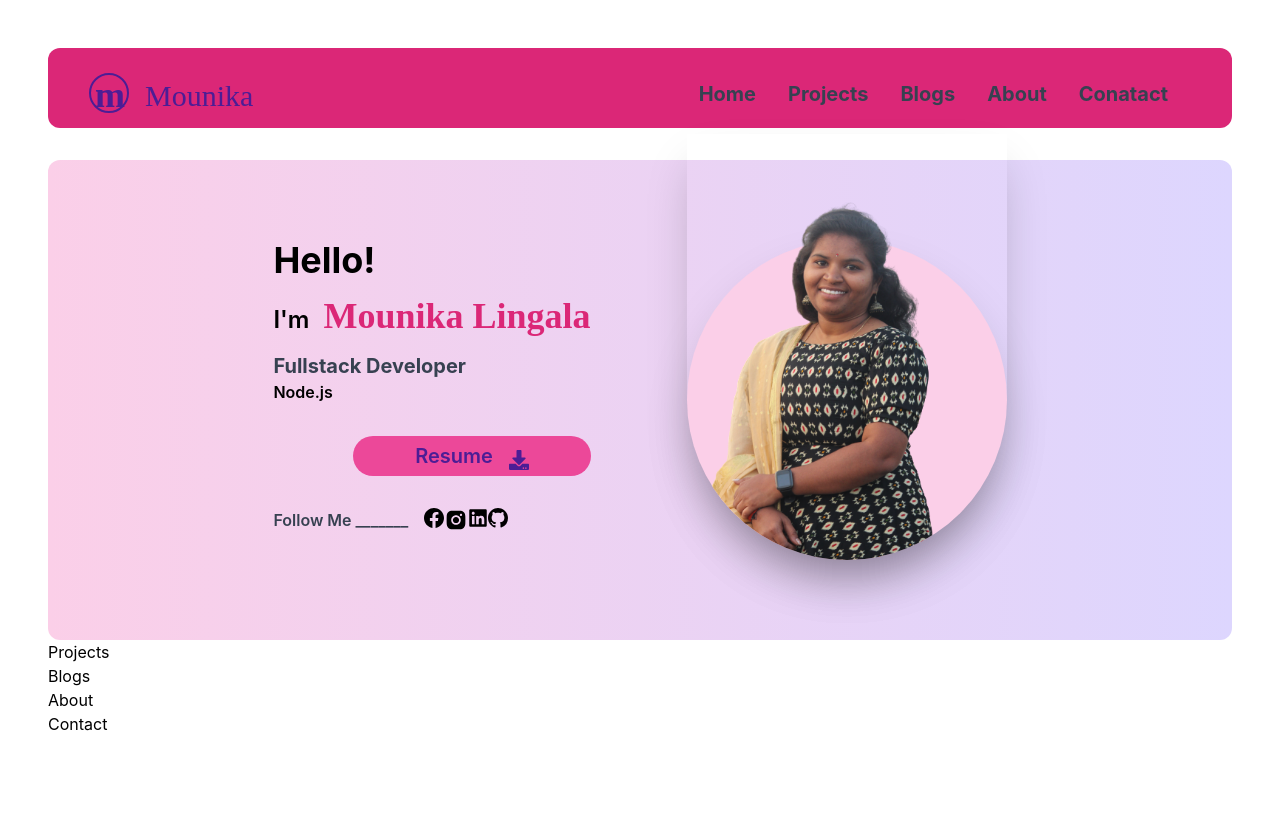
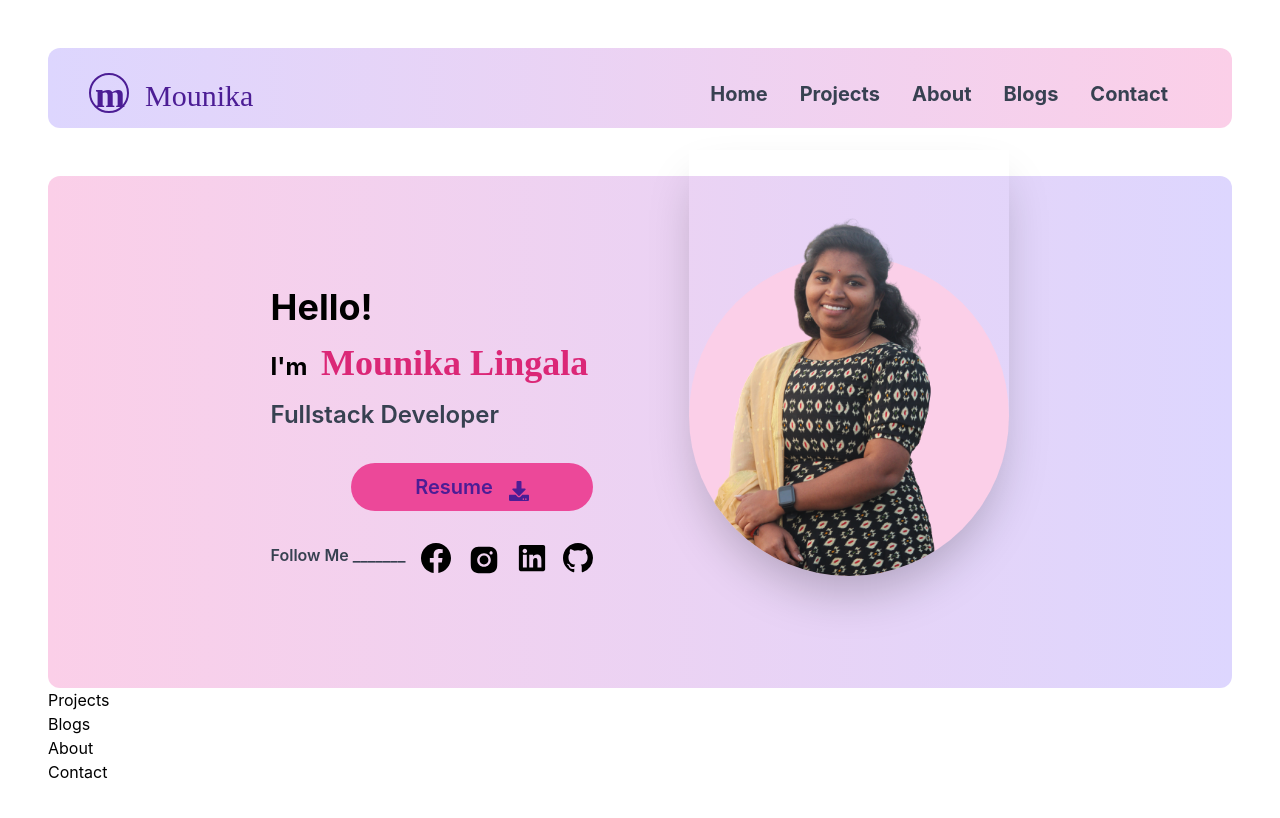
Before and after one commit to mounikalingala/portfolio, a React (Create React App) app: page / in a window 1280 px wide. Shown: the top 818 px of the page. Built offline with nearby package versions, Linux system fonts and the light colour scheme.

Commit message:
completed banner section

```diff
--- a/package.json
+++ b/package.json
@@ -39,6 +39,8 @@
     ]
   },
   "devDependencies": {
+    "autoprefixer": "^10.4.14",
+    "postcss": "^8.4.23",
     "tailwindcss": "^3.3.2"
   }
 }
--- a/public/index.html
+++ b/public/index.html
@@ -10,6 +10,10 @@
       content="Web site created using create-react-app"
     />
     <link rel="apple-touch-icon" href="%PUBLIC_URL%/logo192.png" />
+    <link rel="preconnect" href="https://fonts.googleapis.com">
+  <link rel="preconnect" href="https://fonts.gstatic.com" crossorigin>
+  <link href="https://fonts.googleapis.com/css2?family=Poppins:wght@100&family=Roboto&family=Ubuntu&display=swap"
+    rel="stylesheet">
     <!--
       manifest.json provides metadata used when your web app is installed on a
       user's mobile device or desktop. See https://developers.google.com/web/fundamentals/web-app-manifest/
@@ -24,7 +28,7 @@
       work correctly both with client-side routing and a non-root public URL.
       Learn how to configure a non-root public URL by running `npm run build`.
     -->
-    <title>React App</title>
+    <title>Portfolio</title>
   </head>
   <body>
     <noscript>You need to enable JavaScript to run this app.</noscript>
--- a/src/App.js
+++ b/src/App.js
@@ -5,10 +5,12 @@ import Home from './componets/Home';
 import Projects from './componets/Projects';
 import Contact from './componets/Contact';
 import Blogs from './componets/Blogs';
+import Navbar from './componets/Navbar';
 
 function App() {
   return (
     <BrowserRouter>
+      <Navbar/>
       <Routes>
         <Route path='/' Component={Home} />
         <Route path='/projects' Component={Projects} />
--- a/src/componets/Home.js
+++ b/src/componets/Home.js
@@ -1,5 +1,4 @@
 import React from 'react'
-import Navbar from './Navbar'
 import Projects from './Projects'
 import Blogs from './Blogs'
 import About from './About'
@@ -9,8 +8,6 @@ import Profile from './Profile'
 const Home=() =>{
   return (
     <div className="p-12 bg-white bg-no-repeat w-full h-full bg-cover">
-
-      <Navbar />
       <Profile />
       <Projects />
       <Blogs />
--- a/src/componets/Navbar.js
+++ b/src/componets/Navbar.js
@@ -1,22 +1,98 @@
-import React from 'react'
+import React,{useState} from 'react'
 import { Link } from 'react-router-dom'
 
-const Navbar=() =>{
+let menuItems = [
+    { name: "Home", link: "/" },
+    { name: "Projects", link: "/Projects" },
+    { name: "About", link: "/about" },
+    { name: "Blogs", link: "/blogs" },
+    { name: "Contact", link: "/contact" }
+  ]
+
+const Navbar = () => {
+
+  const [isNavOpen, setIsNavOpen] = useState(false);
+
   return (
-    <div className='flex h-20 bg-pink-600  rounded-xl flex-row justify-between'>
+
+    <div className='flex h-20 bg-gradient-to-r from-violet-200 to-pink-200  rounded-xl flex-row justify-between m-12 mb-0'>
 
       <div className='p-[25px] flex flex-row ml-4 ' >
-        <h1 className='font-extrabold text-4xl font-sacramento text-violet-900 bg-transparant rounded-full h-10 w-10 pr-2 pl-1 pb-[5px] border-2 border-violet-900 mr-2'>m</h1>
+        <h1 className='font-extrabold text-4xl font-sacramento text-violet-900  bg-transparant rounded-full h-10 w-10 pr-2 pl-1 pb-[5px] border-2 border-violet-900 mr-2'>m</h1>
         <h1 className='font-yatra text-violet-900 mt-[5px] ml-2 text-3xl'>Mounika</h1>
       </div>
 
-      <div className='mt-8 mr-8 flex flex-row'>
-        <h3 className='mr-8 hover:text-violet-900 text-gray-700 text-xl font-bold'><Link to="/">Home</Link></h3>
-        <h3 className='mr-8 hover:text-violet-900 text-gray-700 text-xl font-bold'><Link to="/projects">Projects</Link></h3>
-        <h3 className='mr-8 hover:text-violet-900 text-gray-700 text-xl font-bold'><Link to="/blogs">Blogs</Link></h3>
-        <h3 className='mr-8 hover:text-violet-900 text-gray-700 text-xl font-bold'><Link to="/about">About</Link></h3>
-        <h3 className='mr-8 hover:text-violet-900 text-gray-700 text-xl font-bold'><Link to="/contact">Conatact</Link></h3>
-      </div>
+      {/* <div className="dropdown md:hidden ">
+                    <label tabindex="0" class="btn btn-ghost ">
+                        <svg xmlns="http://www.w3.org/2000/svg" className="h-5 w-5 text-white" fill="none" viewBox="0 0 24 24" stroke="currentColor"><path stroke-linecap="round" stroke-linejoin="round" stroke-width="2" d="M4 6h16M4 12h8m-8 6h16" /></svg>
+                    </label>
+                    <ul tabindex="0"  className="menu menu-compact dropdown-content mt-3 p-2 shadow bg-base-100 rounded-box w-52">
+                        {menuItems.map((menuItem) =>
+                     <li key={menuItem.name} className='mr-8 hover:text-violet-900 text-gray-700 text-xl font-bold'><Link href={menuItem.link}>{menuItem.name}</Link></li>
+                        )}
+                    </ul>
+        </div> */}
+
+      <section className="MOBILE-MENU flex lg:hidden mt-8 mr-12">
+          <div
+            className="HAMBURGER-ICON space-y-2"
+            onClick={() => setIsNavOpen((prev) => !prev)}
+          >
+            <span className="block h-0.5 w-8 animate-pulse bg-gray-600"></span>
+            <span className="block h-0.5 w-8 animate-pulse bg-gray-600"></span>
+            <span className="block h-0.5 w-8 animate-pulse bg-gray-600"></span>
+          </div>
+
+          <div className={isNavOpen ? "showMenuNav" : "hideMenuNav"}>
+            <div
+              className="CROSS-ICON absolute top-0 right-0 px-8 py-8"
+              onClick={() => setIsNavOpen(false)} // change isNavOpen state to false to close the menu
+            >
+              <svg
+                className="h-8 w-8 text-gray-600"
+                viewBox="0 0 24 24"
+                fill="none"
+                stroke="currentColor"
+                strokeWidth="2"
+                strokeLinecap="round"
+                strokeLinejoin="round"
+              >
+                <line x1="18" y1="6" x2="6" y2="18" />
+                <line x1="6" y1="6" x2="18" y2="18" />
+              </svg>
+            </div>
+            <ul className="MENU-LINK-MOBILE-OPEN flex flex-col items-center justify-between min-h-[250px]">
+              {menuItems.map((menuItem) =>
+          <li key={menuItem.name} className='mr-8 hover:text-violet-900 text-gray-700 text-xl font-bold'><a href={menuItem.link}>{menuItem.name}</a></li>
+        )}
+            </ul>
+          </div>
+        </section>
+
+      <ul className='mt-8 hidden md:flex md:flex-row md:block mr-8 '>
+          {menuItems.map((menuItem) =>
+          <li key={menuItem.name} className='mr-8 hover:text-violet-900 text-gray-700 text-xl font-bold'><a href={menuItem.link}>{menuItem.name}</a></li>
+        )}
+      </ul>
+      <style>{`
+      .hideMenuNav {
+        display: none;
+      }
+      .showMenuNav {
+        display: block;
+        position: absolute;
+        width: 100%;
+        height: 100vh;
+        top: 0;
+        left: 0;
+        background: white;
+        z-index: 10;
+        display: flex;
+        flex-direction: column;
+        justify-content: space-evenly;
+        align-items: center;
+      }
+    `}</style>
     </div>
   )
 }
--- a/src/componets/Profile.js
+++ b/src/componets/Profile.js
@@ -7,47 +7,29 @@ import image from '../assets/images/mounika-img.png'
 
 const Profile=()=> {
   return (
-      <div className='bg-gradient-to-r from-pink-200 to-violet-200 mt-8 rounded-xl'>
-          <div className='flex flex-row justify-center p-20'>
-              <div className='mr-12 flex flex-col'>
+      <div className='bg-gradient-to-r from-pink-200 to-violet-200 rounded-xl'>
+          <div className='flex flex-col md:flex md:flex-row justify-center items-center p-20'>
+              <div className='mr-12 order-2 md:order-1 flex flex-col pt-0'>
                   <h1 className='text-4xl font-bold '>Hello!</h1>
-                  <h1 className='text-2xl mt-4 mb-4 font-semibold'>I'm <span className='font-nova ml-2 text-4xl font-bold text-pink-600'>Mounika Lingala</span></h1>
-                  <h3 className='text-gray-700 text-xl font-bold'>Fullstack Developer</h3>
-                  <p className='font-semibold'>
-                  <Typical
-                      loop={Infinity}
-                      wrapper='p'
-                      steps={[
-                          "React.js", 4000,
-                          "Node.js", 4000,
-                          "MongoDB",4000,
-                          "HTML5", 4000,
-                          "CSS3", 4000,
-                          "SqLite",4000,
-                          "TailwindCss",4000,
-                          "Bootsrap", 4000,
-                          "Python", 4000,
+                  <h1 className='text-2xl mt-4 mb-4 font-bold'>I'm <span className='font-nova ml-2 text-4xl font-bold text-pink-600'>Mounika Lingala</span></h1>
+                  <h3 className='text-gray-700 text-2xl font-semibold'>Fullstack Developer</h3>
 
-                      ]}
-                      />
-                  </p>
-                  <button type='button' className='mt-8 bg-pink-500 text-violet-900 text-xl font-semibold w-100 h-10 rounded-full ml-20 hover:border hover:bg-transparent hover:text-pink-600 hover:border-pink-500'
-                  ><a href='' className='flex flex-row justify-center' >Resume <FaDownload className=' ml-4 mt-2'/></a>
+                  <button type='button' className='mt-8 bg-pink-500 text-violet-900 text-xl font-semibold w-100 h-12 rounded-full ml-20 hover:border hover:bg-transparent hover:text-pink-600 hover:border-pink-500'>
+                      <a href='https://drive.google.com/file/d/1P-znRTT-6rCBFWAjHnhFgB5mvigvTLF7/view?usp=drivesdk' target='_blank' className='flex flex-row justify-center' >Resume <FaDownload className=' ml-4 mt-2' /></a>
                   </button>
-                  <div className='flex flex-row'>
-                      <h1 className='mt-8 text-gray-700 font-semibold'>Follow Me _______</h1>
-                      <div className='mt-8 ml-4 flex flex-row justify-between'>
-                          <a href=''><BsFacebook size="20" /></a>
-                          <a href=''><AiFillInstagram size="24" /></a>
-                          <a href=''><FaLinkedin size="20" /></a>
-                          <a href='https://github.com/mounikalingala'><BsGithub size="20" /></a>
-
+                  <div className='flex flex-row justify-between mt-4'>
+                      <h1 className='mt-4 text-gray-700 hidden md:block font-semibold'>Follow Me _______</h1>
+                      <div className='mt-4 ml-4 flex flex-row gap-4'>
+                          <a href='https://www.facebook.com/mounikagoud.lingala?mibextid=ZbWKwL' target='_blank' network='facebook'><BsFacebook size="30" /></a>
+                          <a href='https://instagram.com/sireeshgoud_lingala?igshid=ZGUzMzM3NWJiOQ==' target='_blank' network='instagram'><AiFillInstagram size="34" /></a>
+                          <a href='https://www.linkedin.com/in/mounika-lingala-672008194/' target='_blank' network='linkedin'><FaLinkedin size="30" /></a>
+                          <a href='https://github.com/mounikalingala'><BsGithub size="30" target='_blank' network='github' /></a>
                       </div>
 
                   </div>
               </div>
-              <div className='bg-pink-200 ml-12 flex flex-col justify-end rounded-full shadow-2xl h-80 w-80 pb-0'>
-                  <img className='h-200 w-150 rounded-b-full ml-auto shadow-2xl' src={image} alt='' />
+              <div className=' order-1 md:order-2 bg-pink-200 mb-8 md:ml-12 flex flex-col justify-end rounded-full shadow-3xl md:h-80 md:w-80 h-60 w-60 pb-0'>
+                  <img className='md:h-200 md:w-150 h-100 w-50  rounded-b-full ml-auto shadow-2xl' src={image} alt='' />
               </div>
           </div>
       </div>
--- a/tailwind.config.js
+++ b/tailwind.config.js
@@ -4,6 +4,23 @@ module.exports = {
     "./src/**/*.{js,jsx,ts,tsx}"
   ],
   theme: {
+    screens: {
+      'sm': '640px',
+      // => @media (min-width: 640px) { ... }
+
+      'md': '768px',
+      // => @media (min-width: 768px) { ... }
+
+      'lg': '1024px',
+      // => @media (min-width: 1024px) { ... }
+
+      'xl': '1280px',
+      // => @media (min-width: 1280px) { ... }
+
+      '2xl': '1536px',
+      // => @media (min-width: 1536px) { ... }
+    },
+
     extend: {
       fontFamily: {
         sacramento: ['Sacramento', "cursive"],
```
Also changed, not shown: 1 other file (tests, documents, lock files or other folders).
